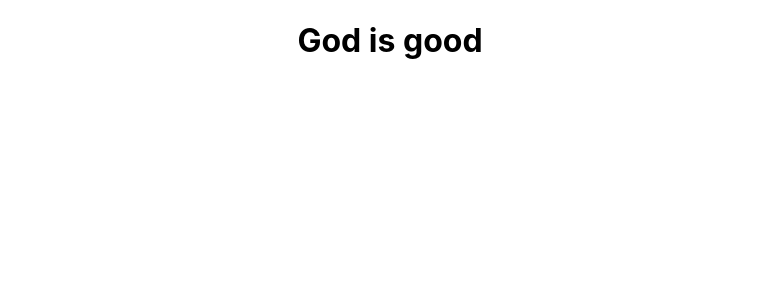
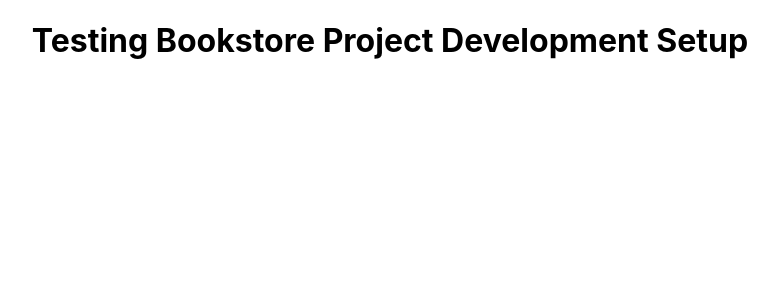
Before and after one commit to flpfar/bookstore-cms, a React (Create React App) app: page / in a window 1280 px wide. Shown: the top 300 px of the page, without its empty margins (250-1028 px from the left). Built offline with nearby package versions, Linux system fonts and the light colour scheme.

Commit message:
Adding milestone1 branch

```diff
--- a/src/App.js
+++ b/src/App.js
@@ -3,7 +3,7 @@ import './App.css';
 function App() {
   return (
     <div className="App">
-     <h1>God is good</h1>
+     <h1>Testing Bookstore Project Development Setup</h1>
     </div>
   );
 }
```
Also changed, not shown: .eslintrc.json (added), .stylelintrc.json (added), 1 other file (tests, documents, lock files or other folders).
